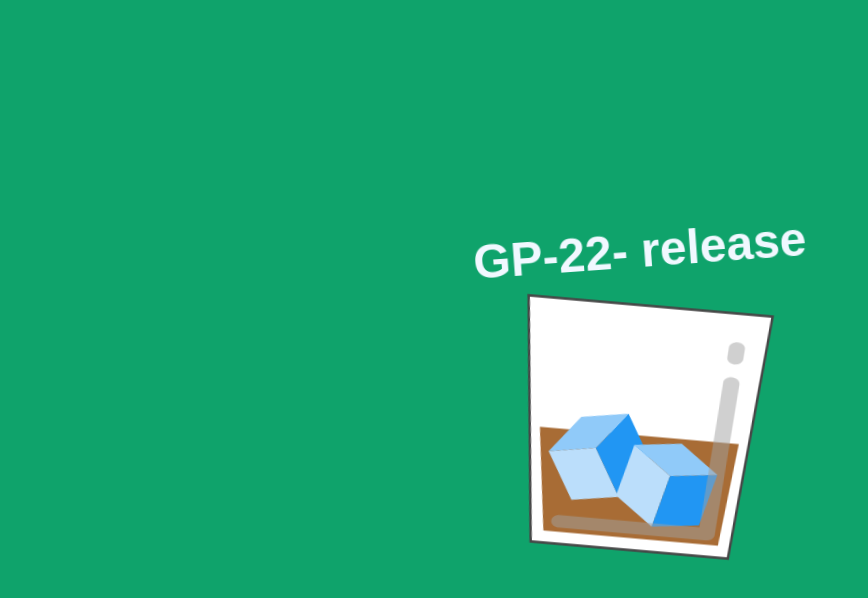
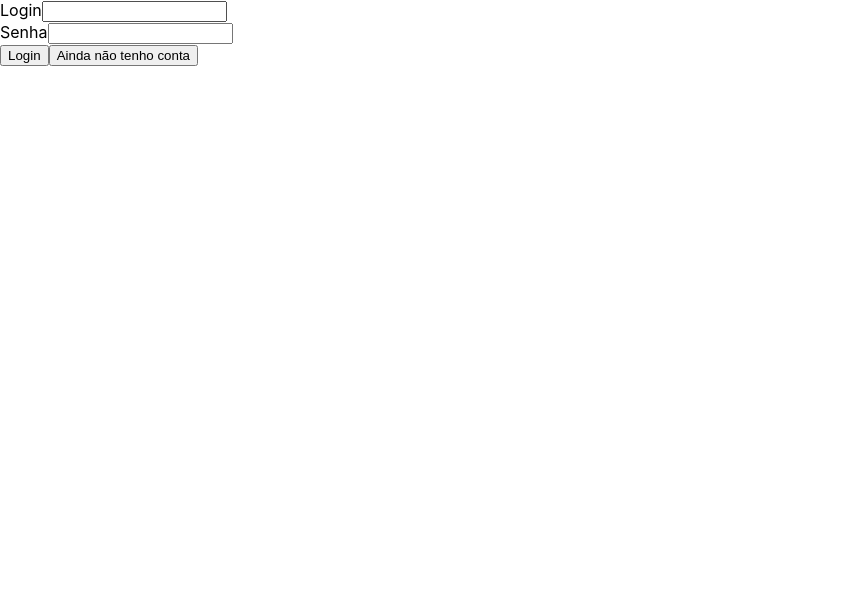
Before and after one commit to edmcorrea/project-delivery-app, a React (Create React App) app in the folder front-end/: page / in a window 1280 px wide. Shown: the top 598 px of the page, without its empty margins (0-868 px from the left). Built offline with nearby package versions, Linux system fonts and the light colour scheme.

Commit message:
requirement 01-02-03 finished

```diff
--- a/front-end/package.json
+++ b/front-end/package.json
@@ -24,6 +24,7 @@
     "@testing-library/user-event": "13.5.0",
     "react": "17.0.2",
     "react-dom": "17.0.2",
+    "react-router-dom": "^6.7.0",
     "react-scripts": "5.0.0",
     "serve": "13.0.2",
     "web-vitals": "2.1.4"
--- a/front-end/src/App.js
+++ b/front-end/src/App.js
@@ -1,15 +1,14 @@
 import React from 'react';
+import { Route, Routes } from 'react-router-dom';
 import './App.css';
-import rockGlass from './images/rockGlass.svg';
+import Login from './pages/Login';
 
 function App() {
   return (
-    <div className="App">
-      <span className="logo">GP-22- release</span>
-      <object className="rocksGlass" type="image/svg+xml" data={ rockGlass }>
-        Glass
-      </object>
-    </div>
+    <Routes>
+      <Route exact path="/" element={ <Login /> } />
+      <Route exact path="/login" element={ <Login /> } />
+    </Routes>
   );
 }
 
--- a/front-end/src/index.js
+++ b/front-end/src/index.js
@@ -1,12 +1,15 @@
 import React from 'react';
 import ReactDOM from 'react-dom';
+import { BrowserRouter } from 'react-router-dom';
+import App from './App';
+import './index.css';
 import reportWebVitals from './reportWebVitals';
-import './index.css';
-import App from './App';
 
 ReactDOM.render(
   <React.StrictMode>
-    <App />
+    <BrowserRouter>
+      <App />
+    </BrowserRouter>
   </React.StrictMode>,
   document.getElementById('root'),
 );
--- /dev/null
+++ b/front-end/src/pages/Login.js
@@ -0,0 +1,71 @@
+import React, { useState } from 'react';
+
+function Login() {
+  const [email, setEmail] = useState('');
+  const [password, setPassword] = useState('');
+  const [error, setError] = useState(false);
+  /* function handleSubmit(event) {
+    event.preventDefault();
+    // Validate login credentials here
+    setIsLoggedIn(true);
+  } */
+
+  const validateLogin = (event) => {
+    event.preventDefault();
+    const magicNumber = 6;
+
+    const regexMail = /^[a-zA-Z0-9.!#$%&'*+/=?^_`{|}~-]+@[a-zA-Z0-9-]+(?:\.[a-zA-Z0-9-]+)*$/;
+
+    if (password.length < magicNumber || !regexMail.test(email)) return setError(true);
+    console.log(error);
+    console.log(password);
+  };
+
+  return (
+    <div>
+      <form>
+        <label htmlFor="login">
+          Login
+          <input
+            id="login"
+            type="text"
+            value={ email }
+            data-testid="common_login__input-email1"
+            onChange={ (event) => setEmail(event.target.value) }
+          />
+        </label>
+        <br />
+        <label htmlFor="password">
+          Senha
+          <input
+            id="password"
+            type="password"
+            value={ password }
+            data-testid="common_login__input-password"
+            onChange={ (event) => setPassword(event.target.value) }
+          />
+        </label>
+        <br />
+        <button
+          type="submit"
+          data-testid="common_login__button-login"
+          onClick={ validateLogin }
+        >
+          Login
+
+        </button>
+        <button
+          type="submit"
+          data-testid="common_login__button-register"
+
+        >
+          Ainda não tenho conta
+
+        </button>
+        {error
+        && <p data-testid="common_login__element-invalid-email">Login inválido </p>}
+      </form>
+    </div>
+  );
+}
+export default Login;
```
Also changed, not shown: 1 other file (tests, documents, lock files or other folders).
